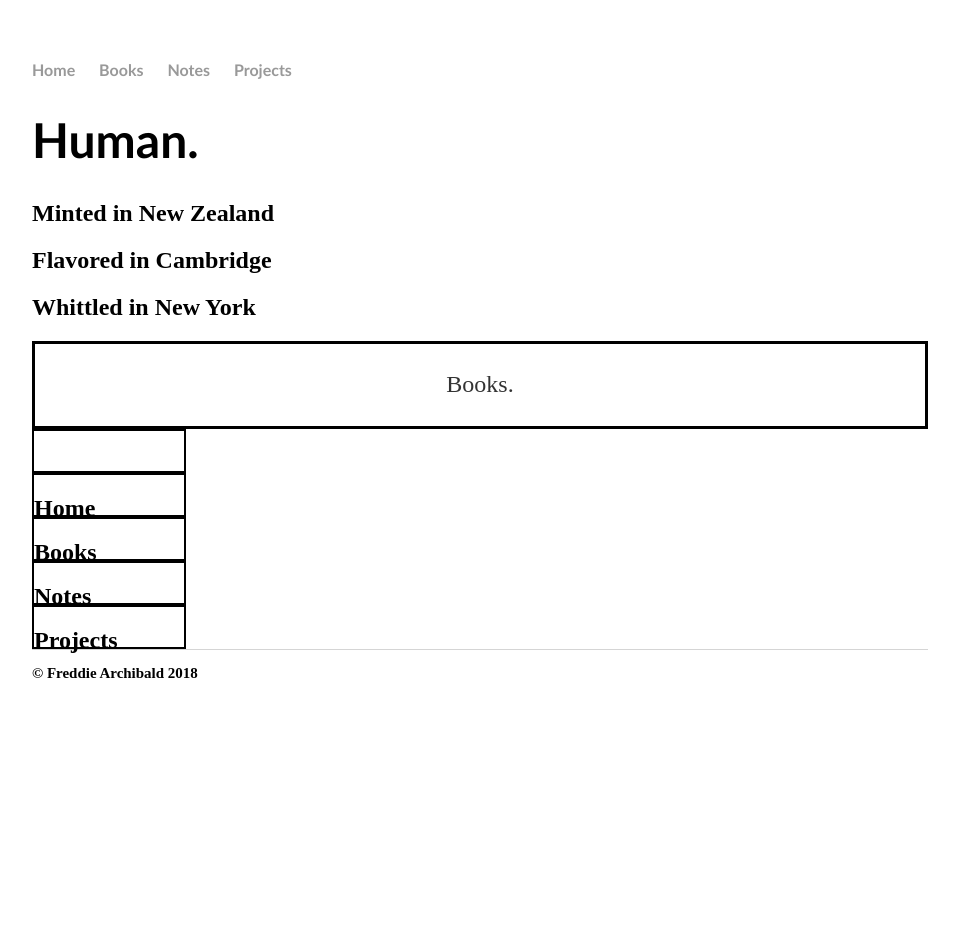
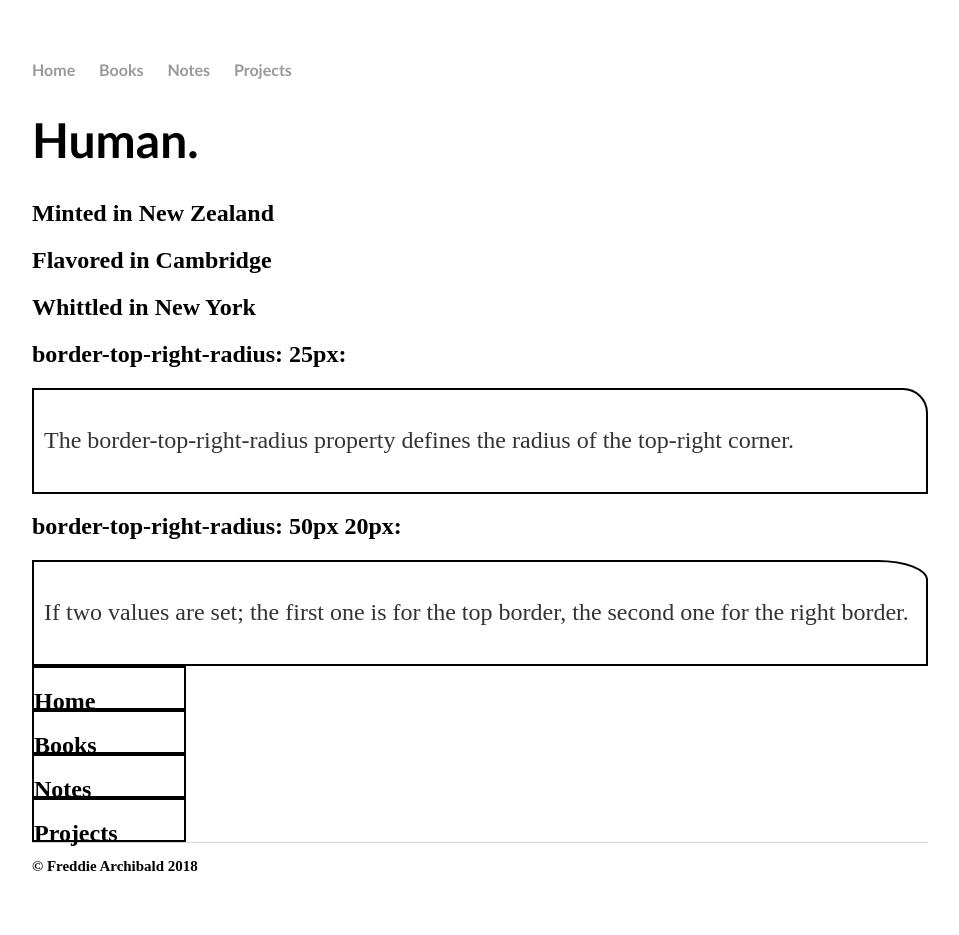
Before and after one commit to scryptive/personal, a Jekyll site: the page built from index.html, in a window 1280 px wide. Shown: the whole page, without its empty margins (160-1119 px from the left). Built offline with Jekyll 4.4.1, drawn with Linux system fonts in a browser that asks for light colours; before the commit the page ends 900 px from its top, so only the background shows below that.

Commit message:
Update index.html

```diff
--- a/index.html
+++ b/index.html
@@ -12,18 +12,29 @@ title: planet fred
 <html>
 <head>
 <style>
-.center {
-    text-align: center;
-    border: 3px solid black;
+#example1 {
+    border: 2px solid black;
+    padding: 10px;
+    border-top-right-radius: 25px;
+}
+
+#example2 {
+    border: 2px solid black;
+    padding: 10px;
+    border-top-right-radius: 50px 20px;
 }
 </style>
 </head>
 <body>
-<div class="center">
 
-  <p>Books.</p>
+<h2>border-top-right-radius: 25px:</h2>
+<div id="example1">
+<p>The border-top-right-radius property defines the radius of the top-right corner.</p>
 </div>
-<div style="width:150px;height:40px;border:2px solid #000;">
+
+<h2>border-top-right-radius: 50px 20px:</h2>
+<div id="example2">
+<p>If two values are set; the first one is for the top border, the second one for the right border.</p>
 </div>
 
 </body>
```
